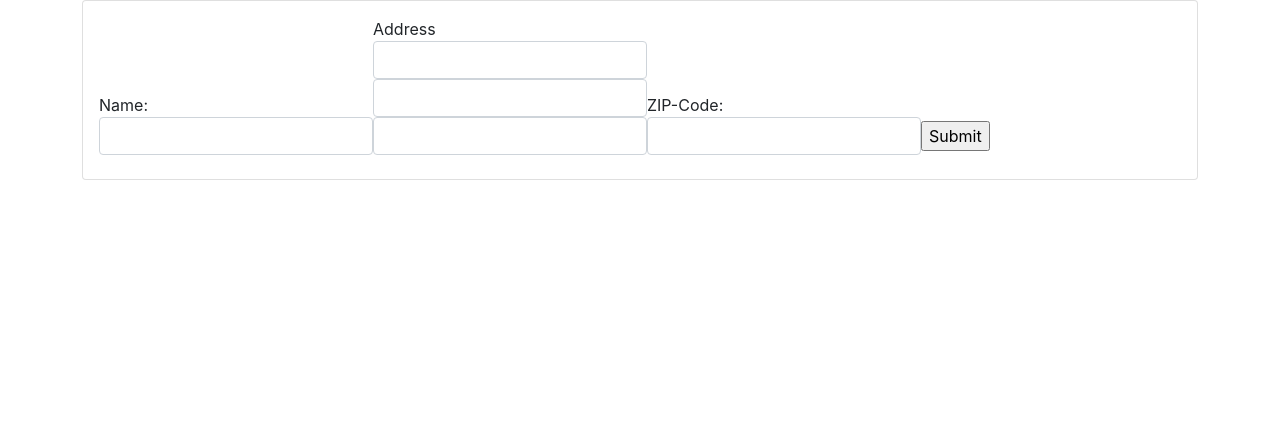
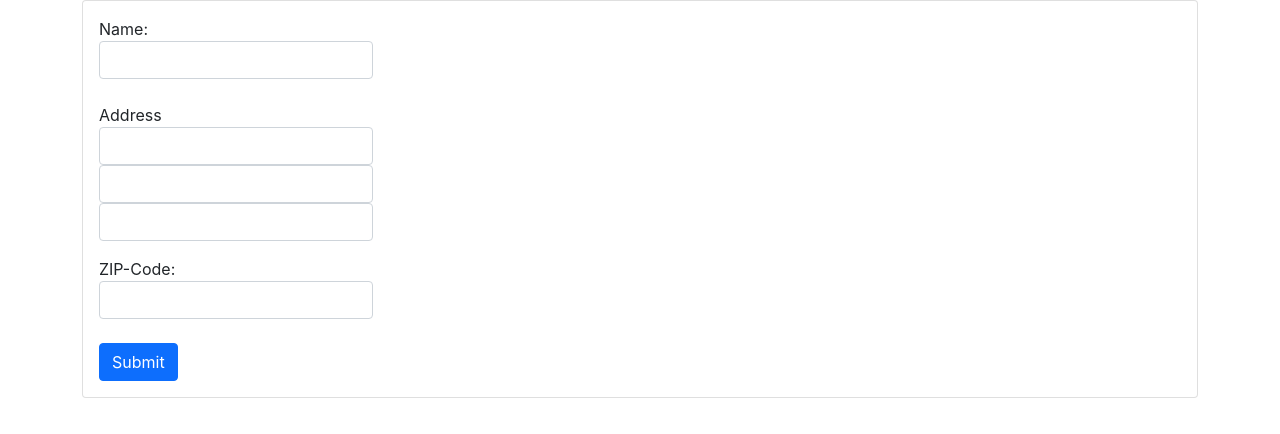
Before and after one commit to EndOfSource/gp-coding-test, a React (Create React App) app in the folder spa-app/: page / in a window 1280 px wide. Shown: the top 434 px of the page. Built offline with nearby package versions, Linux system fonts and the light colour scheme.

Commit message:
add margin to bottom of inputs

```diff
--- a/spa-app/src/components/AddressForm.jsx
+++ b/spa-app/src/components/AddressForm.jsx
@@ -4,11 +4,11 @@ const { default: TextInput } = require("./TextInput")
 const AddressForm = ({ data, onChange, onSubmit }) => {
     return (
         <form class="card-body" onSubmit={onSubmit}>
-        <TextInput name="name" label="Name" value={data.name} onChange={onChange} />
-        <AddressTextInput name="address_line" label="Address" value={data} onChange={onChange} />
-        <TextInput name="zip_code" label="ZIP-Code" value={data.zip_code}onChange={onChange} />
-        <input type="submit" value="Submit" />
-      </form>
+            <TextInput name="name" label="Name" value={data.name} onChange={onChange} />
+            <AddressTextInput name="address_line" label="Address" value={data} onChange={onChange} />
+            <TextInput name="zip_code" label="ZIP-Code" value={data.zip_code}onChange={onChange} />
+            <input class="btn btn-primary" type="submit" value="Submit" />
+        </form>
     )
 }
 
--- a/spa-app/src/components/AddressTextInput.jsx
+++ b/spa-app/src/components/AddressTextInput.jsx
@@ -1,12 +1,14 @@
 
 const AddressTextInput = ({ name, label, value, onChange}) => {
   return (
+    <div class="mb-3">
       <label>
         {label}
         <input class="form-control" name={`${name}_1`} value={value[`${name}_1`]} onChange={onChange} />
         <input class="form-control" name={`${name}_2`} value={value[`${name}_2`]} onChange={onChange} />
         <input class="form-control" name={`${name}_3`} value={value[`${name}_3`]} onChange={onChange} />
       </label>
+    </div>
   )
 }
 
--- a/spa-app/src/components/TextInput.jsx
+++ b/spa-app/src/components/TextInput.jsx
@@ -1,10 +1,12 @@
 
 const TextInput = ({ name, label, value, onChange}) => {
     return (
+      <div class="mb-3">
         <label class="form-label">
-        {label}:
-        <input class="form-control" name={name} value={value} onChange={onChange} />
-      </label>
+          {label}:
+          <input class="form-control" name={name} value={value} onChange={onChange} />
+        </label>
+      </div>
     )
 }
 
```
Lines whose indentation alone changed are shown as unchanged.
